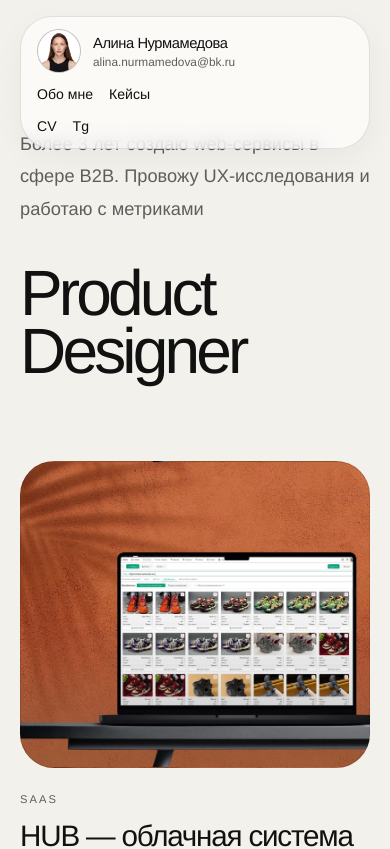
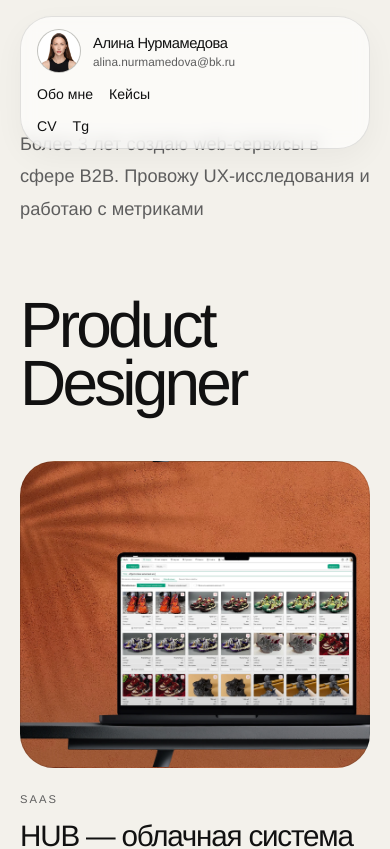
Before and after one commit to dev-alina-n/product-designer-portfolio, a Next.js app: page / in a window 390 px wide. Shown: the top 849 px of the page. Built offline with nearby package versions, Linux system fonts and the light colour scheme.

Commit message:
delete hero section's padding bottom

```diff
--- a/src/app/hub/page.tsx
+++ b/src/app/hub/page.tsx
@@ -165,7 +165,9 @@ export default function HubCasePage() {
                   Tg
                 </a>
                 <a
-                  href={siteMeta.cv}
+                  href="/files/Нурмамедова_Алина_CV.pdf"
+                  target="_blank"
+                  rel="noopener noreferrer"
                   className="flex h-12 w-12 items-center justify-center rounded-full border border-line bg-[rgba(255,255,255,0.6)] text-[0.98rem] text-muted transition-colors hover:text-ink"
                 >
                   Cv
--- a/src/components/sections/Hero.tsx
+++ b/src/components/sections/Hero.tsx
@@ -4,13 +4,13 @@ export function Hero() {
   return (
     <section
       id="top"
-      className="section-shell flex items-end pb-8 pt-32 sm:pb-10 sm:pt-40 lg:pb-12 lg:pt-44 xl:pt-48"
+      className="section-shell flex items-end pt-32 sm:pt-40 lg:pt-44 xl:pt-48"
     >
       <div className="max-w-[1120px]">
-        <p className="max-w-[560px] text-[1.14rem] leading-[1.78] text-muted sm:text-[1.22rem]">
+        <p className="max-w-[1120px] pb-8 sm:pb-10 lg:pb-12 text-[1.14rem] leading-[1.78] text-muted sm:text-[1.22rem]">
           {heroContent.intro}
         </p>
-        <h1 className="mt-10 max-w-[980px] text-[4rem] font-medium leading-[0.9] tracking-tightest text-ink sm:mt-12 sm:text-[6.15rem] lg:text-[8.8rem] xl:text-[9.4rem]">
+        <h1 className="mt-10 max-w-[1120px] text-[4rem] font-medium leading-[0.9] tracking-tightest text-ink sm:mt-12 sm:text-[6.15rem] lg:text-[8.8rem] xl:text-[9.4rem]">
           {heroContent.title}
         </h1>
       </div>
--- a/src/data/site.ts
+++ b/src/data/site.ts
@@ -47,12 +47,12 @@ export const aboutContent = {
 
 export const experienceItems = [
   {
-    dates: "2022 — настоящее время",
+    dates: "2024 — настоящее время",
     role: "Product Designer",
     company: "Beeline",
   },
   {
-    dates: "2020 — 2022",
+    dates: "2022 — 2024",
     role: "Product Designer",
     company: "Topseller",
   },
```
Also changed, not shown: 2 other files (tests, documents, lock files or other folders).
